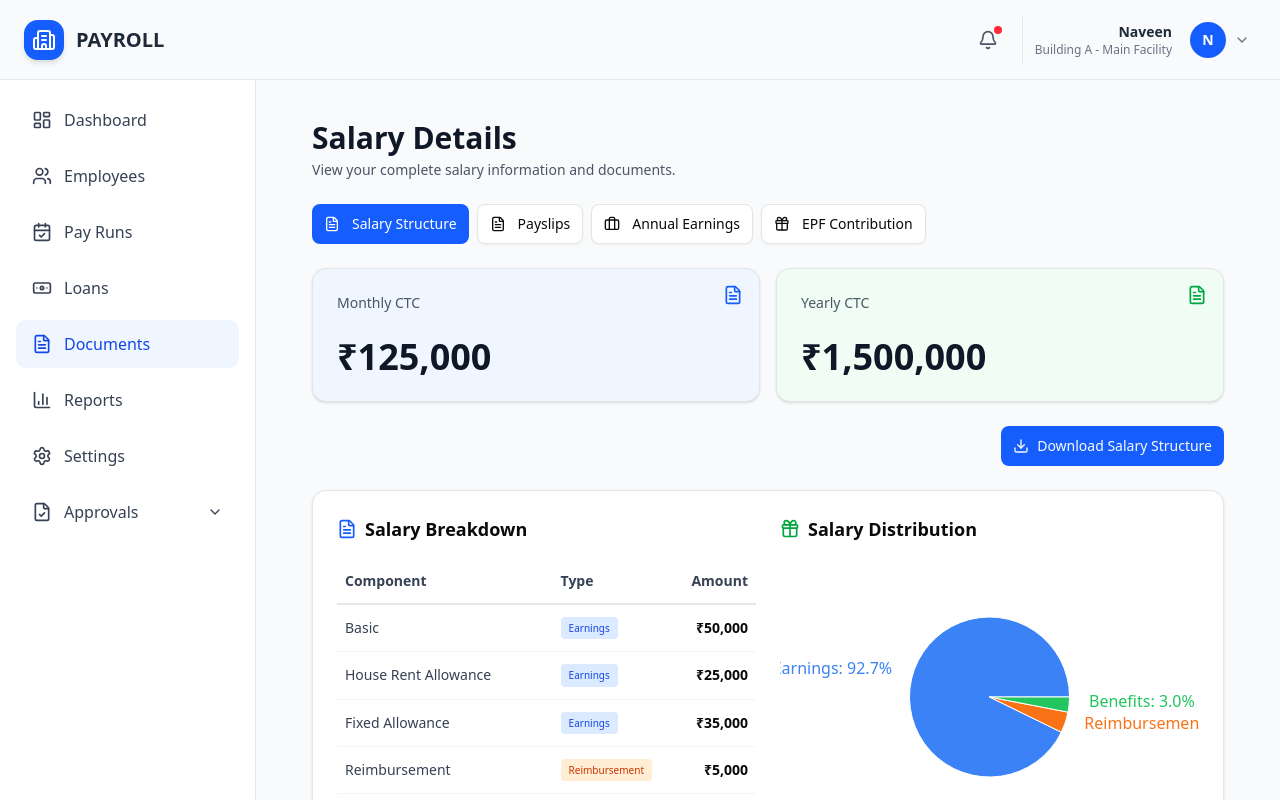
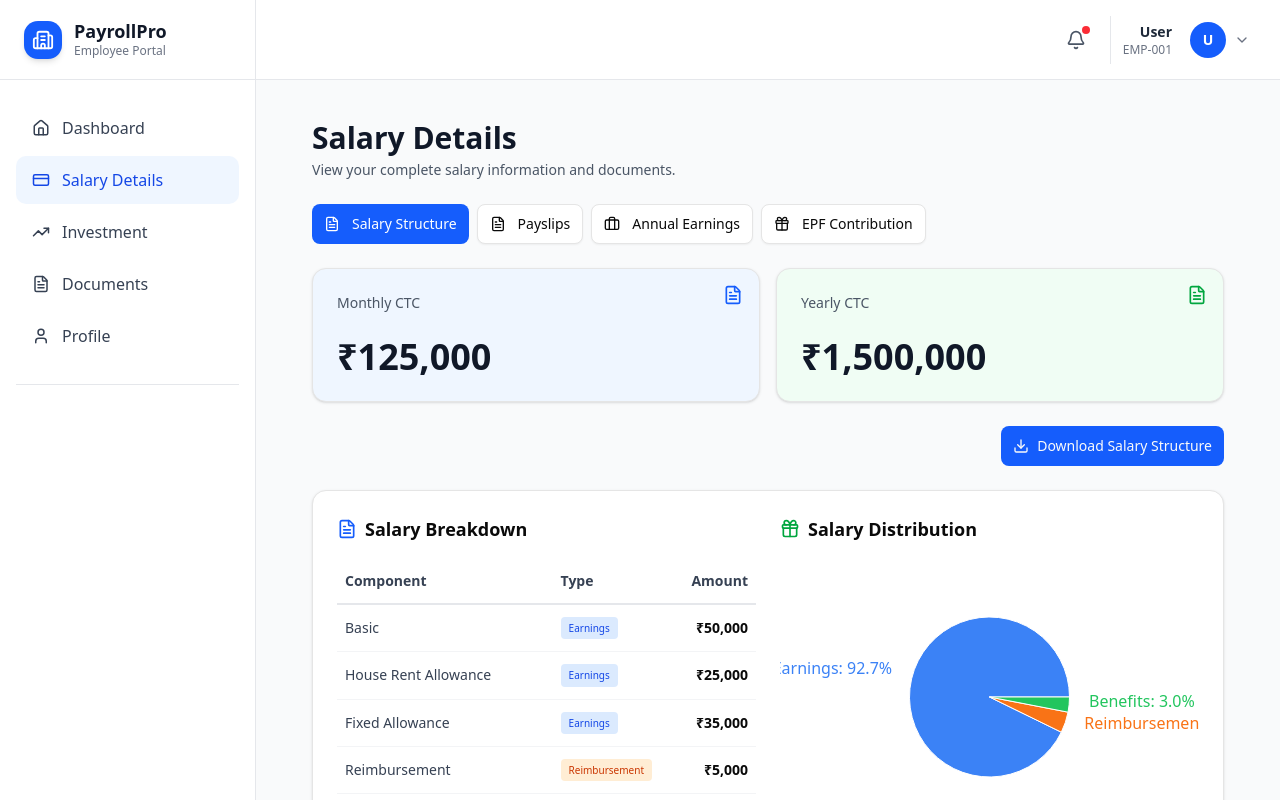
Before and after one commit to MdAbdulKasim/Payroll-Employee, a Next.js app: page /employee/salary in a window 1280 px wide. Shown: the top 800 px of the page. Built offline with nearby package versions, Linux system fonts and the light colour scheme.

Commit message:
some changes header and sidebar....

```diff
--- a/src/components/Admin/auth/Registration.tsx
+++ b/src/components/Admin/auth/Registration.tsx
@@ -49,8 +49,8 @@ export default function LoginPage() {
     formData.state;
 
   return (
-    <div className="min-h-screen flex items-center justify-center bg-gradient-to-br from-blue-50 to-blue-100">
-      <div className="w-full max-w-md shadow-xl bg-white rounded-lg">
+    <div className="max-h-80% flex items-center justify-center bg-white p-4">
+      <div className="w-full max-w-[600PX] shadow-xl bg-white rounded-lg">
         <div className="p-6 space-y-1">
           <div className="flex items-center justify-center mb-4">
             <div className="w-12 h-12 bg-blue-600 rounded-lg flex items-center justify-center">
--- a/src/components/Rootlayout/Header.tsx
+++ b/src/components/Rootlayout/Header.tsx
@@ -3,7 +3,7 @@
 
 import React, { useState, useRef, useEffect } from 'react';
 import { Bell, Menu, ChevronDown, Building2, User, LogOut } from 'lucide-react';
-import { useRouter } from 'next/navigation';
+import { useRouter, usePathname } from 'next/navigation';
 
 interface HeaderProps {
   onMenuClick: () => void;
@@ -12,8 +12,36 @@ interface HeaderProps {
 const Header: React.FC<HeaderProps> = ({ onMenuClick }) => {
   const [showNotifications, setShowNotifications] = useState(false);
   const [showProfileDropdown, setShowProfileDropdown] = useState(false);
+  const [userData, setUserData] = useState<any>(null);
   const dropdownRef = useRef<HTMLDivElement>(null);
   const router = useRouter();
+  const pathname = usePathname();
+
+  // Get user data and role from localStorage
+  useEffect(() => {
+    if (typeof window !== 'undefined') {
+      const storedUserData = localStorage.getItem('user_data');
+      if (storedUserData) {
+        setUserData(JSON.parse(storedUserData));
+      }
+    }
+  }, []);
+
+  // Determine current role based on pathname or stored role
+  const storedRole = typeof window !== 'undefined'
+    ? localStorage.getItem('user_role')
+    : null;
+
+  const currentRole = pathname?.startsWith('/admin')
+    ? 'admin'
+    : pathname?.startsWith('/employee')
+    ? 'employee'
+    : storedRole || 'employee';
+
+  // Get user info with fallbacks
+  const userName = userData?.name || 'User';
+  const userInitial = userName.charAt(0).toUpperCase();
+  const userEmployeeId = userData?.employeeId || (currentRole === 'admin' ? 'ADMIN' : 'EMP-001');
 
   // Close dropdown when clicking outside
   useEffect(() => {
@@ -31,12 +59,22 @@ const Header: React.FC<HeaderProps> = ({ onMenuClick }) => {
   }, []);
 
   const handleLogout = () => {
-    // Optional: clear auth/session data here
+    localStorage.removeItem('user_role');
+    localStorage.removeItem('user_data');
     router.push('/login');
   };
 
+  const handleProfileClick = () => {
+    if (currentRole === 'admin') {
+      router.push('/admin/settings'); // or '/admin/profile' if you have one
+    } else {
+      router.push('/employee/profile');
+    }
+    setShowProfileDropdown(false);
+  };
+
   return (
-    <header className="fixed top-0 left-0 right-0 h-20 bg-gray-50 border-b border-gray-200 z-40">
+    <header className="fixed top-0 left-0 right-0 h-20 bg-white border-b border-gray-200 z-40">
       <div className="flex items-center justify-between h-full px-4 lg:px-6">
         {/* Left: Mobile Menu + Logo */}
         <div className="flex items-center gap-4">
@@ -78,9 +116,9 @@ const Header: React.FC<HeaderProps> = ({ onMenuClick }) => {
             ref={dropdownRef}
           >
             <div className="hidden sm:block text-right">
-              <p className="text-sm font-semibold text-gray-800">Naveen</p>
+              <p className="text-sm font-semibold text-gray-800">{userName}</p>
               <p className="text-xs text-gray-500">
-                Building A - Main Facility
+                {userEmployeeId}
               </p>
             </div>
 
@@ -89,7 +127,7 @@ const Header: React.FC<HeaderProps> = ({ onMenuClick }) => {
               className="flex items-center gap-2 hover:bg-gray-100 p-1.5 rounded-lg transition-colors"
             >
               <div className="w-9 h-9 bg-blue-600 rounded-full flex items-center justify-center">
-                <span className="text-white font-semibold text-sm">N</span>
+                <span className="text-white font-semibold text-sm">{userInitial}</span>
               </div>
               <ChevronDown
                 size={16}
@@ -101,10 +139,11 @@ const Header: React.FC<HeaderProps> = ({ onMenuClick }) => {
             {showProfileDropdown && (
               <div className="absolute right-0 top-14 w-52 bg-white border border-gray-200 rounded-lg shadow-lg py-2">
                 <button
+                  onClick={handleProfileClick}
                   className="w-full flex items-center gap-3 px-4 py-2 text-sm text-gray-700 hover:bg-gray-100"
-                onClick={()=> router.push('/profile')}>
+                >
                   <User size={16} />
-                  View My Profile
+                  {currentRole === 'admin' ? 'Settings' : 'View My Profile'}
                 </button>
 
                 <button
--- a/src/components/Rootlayout/Sidebar.tsx
+++ b/src/components/Rootlayout/Sidebar.tsx
@@ -1,8 +1,10 @@
-"use client";
 
-import React, { useState } from "react";
-import Link from "next/link";
-import { usePathname } from "next/navigation";
+// components/Sidebar.tsx
+'use client';
+
+import React, { useState } from 'react';
+import Link from 'next/link';
+import { usePathname, useRouter } from 'next/navigation';
 import {
   LayoutDashboard,
   Users,
@@ -13,100 +15,215 @@ import {
   BarChart3,
   Settings,
   ChevronDown,
-} from "lucide-react";
+  Home,
+  CreditCard,
+  TrendingUp,
+  User,
+  Building2,
+  X,
+  LogOut,
+} from 'lucide-react';
+
+interface MenuItem {
+  icon: React.ReactNode;
+  label: string;
+  href: string;
+  isAction?: boolean;
+  onClick?: () => void;
+}
+
+interface MenuSection {
+  items: MenuItem[];
+}
 
 interface SidebarProps {
   isOpen: boolean;
   onClose: () => void;
+  mode?: 'admin' | 'employee';
 }
 
-export default function Sidebar({ isOpen, onClose }: SidebarProps) {
+const Sidebar: React.FC<SidebarProps> = ({ isOpen, onClose, mode }) => {
   const pathname = usePathname();
+  const router = useRouter();
   const [approvalsOpen, setApprovalsOpen] = useState(false);
 
-  // Helper function to combine class names
-  const cn = (...classes: (string | boolean | undefined)[]) => {
-    return classes.filter(Boolean).join(" ");
+  // Get stored mode from localStorage (set during login)
+  const storedMode = typeof window !== 'undefined'
+    ? localStorage.getItem('user_role')
+    : null;
+
+  // Resolve mode: use prop, pathname check, or stored mode
+  const resolvedMode =
+    mode ??
+    (pathname?.startsWith('/admin') ? 'admin' :
+      pathname?.startsWith('/employee') ? 'employee' :
+        storedMode === 'admin' ? 'admin' : 'employee');
+
+  const handleLogout = () => {
+    localStorage.removeItem('user_role');
+    localStorage.removeItem('user_data');
+    router.push('/login');
   };
 
-  const navItems = [
+  const cn = (...classes: (string | boolean | undefined)[]) => {
+    return classes.filter(Boolean).join(' ');
+  };
+
+  // Admin Navigation Items
+  const adminSections: MenuSection[] = [
     {
-      label: "Dashboard",
-      icon: LayoutDashboard,
-      href: "/admin/setup",
-    },
-    { label: "Employees", icon: Users, href: "/employees" },
-    { label: "Pay Runs", icon: CalendarCheck, href: "/payruns" },
-    { label: "Loans", icon: Banknote, href: "/loans" },
-    {
-      label: "Documents",
-      icon: FileText,
-      href: "",
-    },
-    { label: "Reports", icon: BarChart3, href: "/reports" },
-    { label: "Settings", icon: Settings, href: "/settings" },
+      items: [
+        { icon: <LayoutDashboard size={18} />, label: 'Dashboard', href: '/admin/setup' },
+        { icon: <Users size={18} />, label: 'Employees', href: '/admin/employee' },
+        { icon: <CalendarCheck size={18} />, label: 'Pay Runs', href: '/admin/payruns' },
+        { icon: <Banknote size={18} />, label: 'Loans', href: '/admin/loans' },
+        { icon: <FileText size={18} />, label: 'Documents', href: '/admin/documents' },
+        { icon: <BarChart3 size={18} />, label: 'Reports', href: '/admin/reports' },
+        { icon: <Settings size={18} />, label: 'Settings', href: '/admin/settings' },
+      ]
+    }
   ];
 
   const approvalItems = [
-    { label: "Reimbursements", href: "/approvals/reimbursements" },
-    { label: "Proof of Investment", href: "/approvals/investment" },
-    { label: "Salary Revision", href: "/approvals/salary-revision" },
+    { label: 'Reimbursements', href: '/admin/approvals/reimbursements' },
+    { label: 'Proof of Investment', href: '/admin/approvals/investment' },
+    { label: 'Salary Revision', href: '/admin/approvals/salary-revision' },
   ];
 
-  // Check if any approval item is active
-  const isApprovalsActive =
-    pathname?.startsWith("/approvals") || false;
+  // Employee Navigation Items
+  const employeeSections: MenuSection[] = [
+    {
+      items: [
+        { icon: <Home size={18} />, label: 'Dashboard', href: '/employee/dashboard' },
+        { icon: <CreditCard size={18} />, label: 'Salary Details', href: '/employee/salary' },
+        { icon: <TrendingUp size={18} />, label: 'Investment', href: '/employee/investment' },
+        { icon: <FileText size={18} />, label: 'Documents', href: '/employee/documents/payslips' },
+        { icon: <User size={18} />, label: 'Profile', href: '/employee/profile' },
+      ]
+    }
+  ];
+
+  const systemMenuItems: MenuItem[] = [
+    // { icon: <LogOut size={18} />, label: 'Logout', href: '#', isAction: true, onClick: handleLogout }
+  ];
+
+  const menuSections: MenuSection[] =
+    resolvedMode === 'admin' ? adminSections : employeeSections;
+
+  const showApprovals = resolvedMode === 'admin';
+  const isApprovalsActive = pathname?.startsWith('/admin/approvals') || false;
 
   return (
     <>
       <aside
         className={cn(
-          "fixed left-0 top-20 h-[calc(100vh-5rem)] w-64 bg-white border-r border-gray-200 overflow-y-auto z-40",
-          "transform transition-transform duration-300 ease-in-out",
-          isOpen ? "translate-x-0" : "-translate-x-full lg:translate-x-0"
+          'fixed inset-y-0 left-0 z-50',
+          'bg-white border-r border-gray-200',
+          'transform transition-all duration-300 ease-in-out',
+          isOpen ? 'translate-x-0' : '-translate-x-full lg:translate-x-0',
+          'w-64',
+          'flex flex-col'
         )}
       >
-        <nav className="p-4 space-y-2">
+        {/* Sidebar Header */}
+        <div className="h-20 flex items-center justify-between px-6 border-b border-gray-200">
+          <div className="flex items-center gap-3">
+            <div className="bg-blue-600 p-2 rounded-xl shadow-md">
+              <Building2 size={22} className="text-white" />
+            </div>
+            <div className="flex flex-col">
+              <h1 className="text-lg font-bold text-gray-900 leading-tight">
+                PayrollPro
+              </h1>
+              <span className="text-xs text-gray-500 font-medium">
+                {resolvedMode === 'admin' ? 'Admin Portal' : 'Employee Portal'}
+              </span>
+            </div>
+          </div>
+
+          {/* Close button for mobile */}
+          <button
+            onClick={onClose}
+            className="lg:hidden p-1.5 hover:bg-gray-100 rounded-lg transition-colors"
+            aria-label="Close menu"
+          >
+            <X size={20} className="text-gray-600" />
+          </button>
+        </div>
+
+        {/* Navigation Menu */}
+        <nav className="flex-1 overflow-y-auto px-4 py-6">
           {/* Regular Navigation Items */}
-          {navItems.map((item) => {
-            const Icon = item.icon;
-            const active = pathname === item.href || pathname?.startsWith(item.href + "/");
+          {menuSections.map((section, idx) => (
+            <div key={idx} className="mb-6">
+              <ul className="space-y-1">
+                {section.items.map((item, itemIdx) => {
+                  const isActive =
+                    pathname === item.href ||
+                    pathname?.startsWith(item.href + '/');
+
+                  const linkClasses = cn(
+                    'w-full flex items-center gap-3 px-4 py-3 rounded-lg transition-colors',
+                    isActive
+                      ? 'bg-blue-50 text-blue-700 font-medium'
+                      : 'text-gray-700 hover:bg-gray-100'
+                  );
+
+                  if (item.isAction) {
+                    return (
+                      <li key={itemIdx}>
+                        <button
+                          onClick={() => {
+                            item.onClick?.();
+                            onClose();
+                          }}
+                          className={cn(
+                            linkClasses,
+                            'hover:bg-red-50 hover:text-red-700'
+                          )}
+                        >
+                          <span className="flex-shrink-0">{item.icon}</span>
+                          <span>{item.label}</span>
+                        </button>
+                      </li>
+                    );
+                  }
 
                   return (
+                    <li key={itemIdx}>
                       <Link
-                key={item.href}
                         href={item.href}
                         onClick={onClose}
-                className={cn(
-                  "w-full flex items-center gap-3 px-4 py-3 rounded-lg transition-colors",
-                  active
-                    ? "bg-blue-50 text-blue-700 font-medium"
-                    : "text-gray-700 hover:bg-gray-100"
-                )}
+                        className={linkClasses}
                       >
-                <Icon className="h-5 w-5 flex-shrink-0" />
+                        <span className="flex-shrink-0">{item.icon}</span>
                         <span>{item.label}</span>
                       </Link>
+                    </li>
                   );
                 })}
+              </ul>
+            </div>
+          ))}
 
-          {/* Collapsible Approvals Section */}
-          <div>
+          {/* Collapsible Approvals Section (Admin Only) */}
+          {showApprovals && (
+            <div className="mb-6">
               <button
                 onClick={() => setApprovalsOpen(!approvalsOpen)}
                 className={cn(
-                "w-full flex items-center gap-3 px-4 py-3 rounded-lg transition-colors",
+                  'w-full flex items-center gap-3 px-4 py-3 rounded-lg transition-colors',
                   isApprovalsActive
-                  ? "bg-blue-50 text-blue-700 font-medium"
-                  : "text-gray-700 hover:bg-gray-100"
+                    ? 'bg-blue-50 text-blue-700 font-medium'
+                    : 'text-gray-700 hover:bg-gray-100'
                 )}
               >
                 <FileCheck className="h-5 w-5 flex-shrink-0" />
                 <span className="flex-1 text-left">Approvals</span>
                 <ChevronDown
                   className={cn(
-                  "h-4 w-4 transition-transform duration-200",
-                  approvalsOpen && "transform rotate-180"
+                    'h-4 w-4 transition-transform duration-200',
+                    approvalsOpen && 'transform rotate-180'
                   )}
                 />
               </button>
@@ -120,10 +237,10 @@ export default function Sidebar({ isOpen, onClose }: SidebarProps) {
                       href={item.href}
                       onClick={onClose}
                       className={cn(
-                      "block px-4 py-2 text-sm rounded-md transition-colors",
+                        'block px-4 py-2 text-sm rounded-md transition-colors',
                         pathname === item.href
-                        ? "text-blue-700 bg-blue-50 font-medium"
-                        : "text-gray-600 hover:bg-gray-100 hover:text-gray-900"
+                          ? 'text-blue-700 bg-blue-50 font-medium'
+                          : 'text-gray-600 hover:bg-gray-100 hover:text-gray-900'
                       )}
                     >
                       {item.label}
@@ -132,17 +249,42 @@ export default function Sidebar({ isOpen, onClose }: SidebarProps) {
                 </div>
               )}
             </div>
+          )}
+
+          {/* System Menu Items (Logout) */}
+          <div className="border-t border-gray-200 pt-4">
+            <ul className="space-y-1">
+              {systemMenuItems.map((item, idx) => (
+                <li key={idx}>
+                  <button
+                    onClick={() => {
+                      item.onClick?.();
+                      onClose();
+                    }}
+                    className={cn(
+                      'w-full flex items-center gap-3 px-4 py-3 rounded-lg transition-colors',
+                      'text-gray-700 hover:bg-red-50 hover:text-red-700'
+                    )}
+                  >
+                    <span className="flex-shrink-0">{item.icon}</span>
+                    <span>{item.label}</span>
+                  </button>
+                </li>
+              ))}
+            </ul>
+          </div>
         </nav>
       </aside>
 
       {/* Overlay for mobile */}
       {isOpen && (
         <div
-          className="fixed inset-0 bg-black bg-opacity-50 z-30 lg:hidden"
+          className="fixed inset-0 bg-black bg-opacity-50 z-40 lg:hidden"
           onClick={onClose}
-          style={{ top: '5rem' }} // Start overlay below header
         />
       )}
     </>
   );
-}
+};
+
+export default Sidebar;
```
Also changed, not shown: src/components/Login/OTPpage.tsx (+41 -12 lines), src/components/Login/loginpage.tsx (+11 -3 lines). Lines whose indentation alone changed are shown as unchanged.
